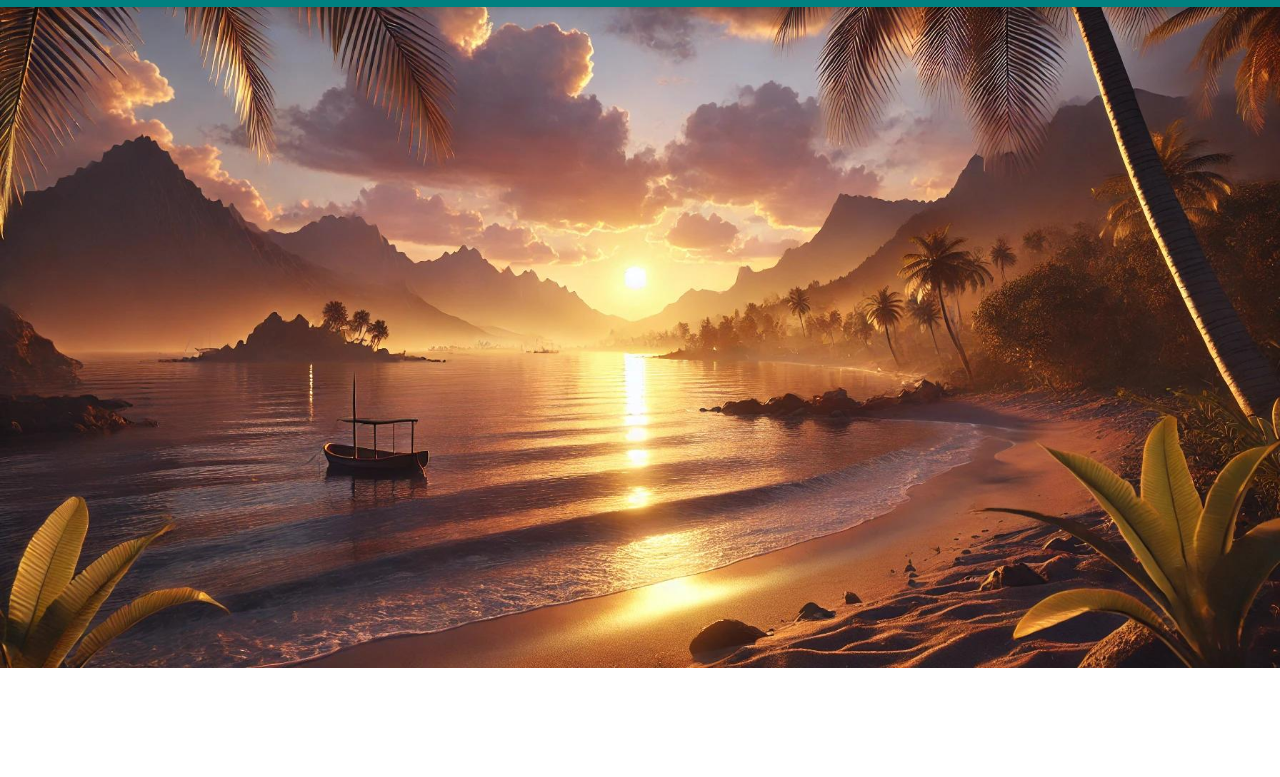
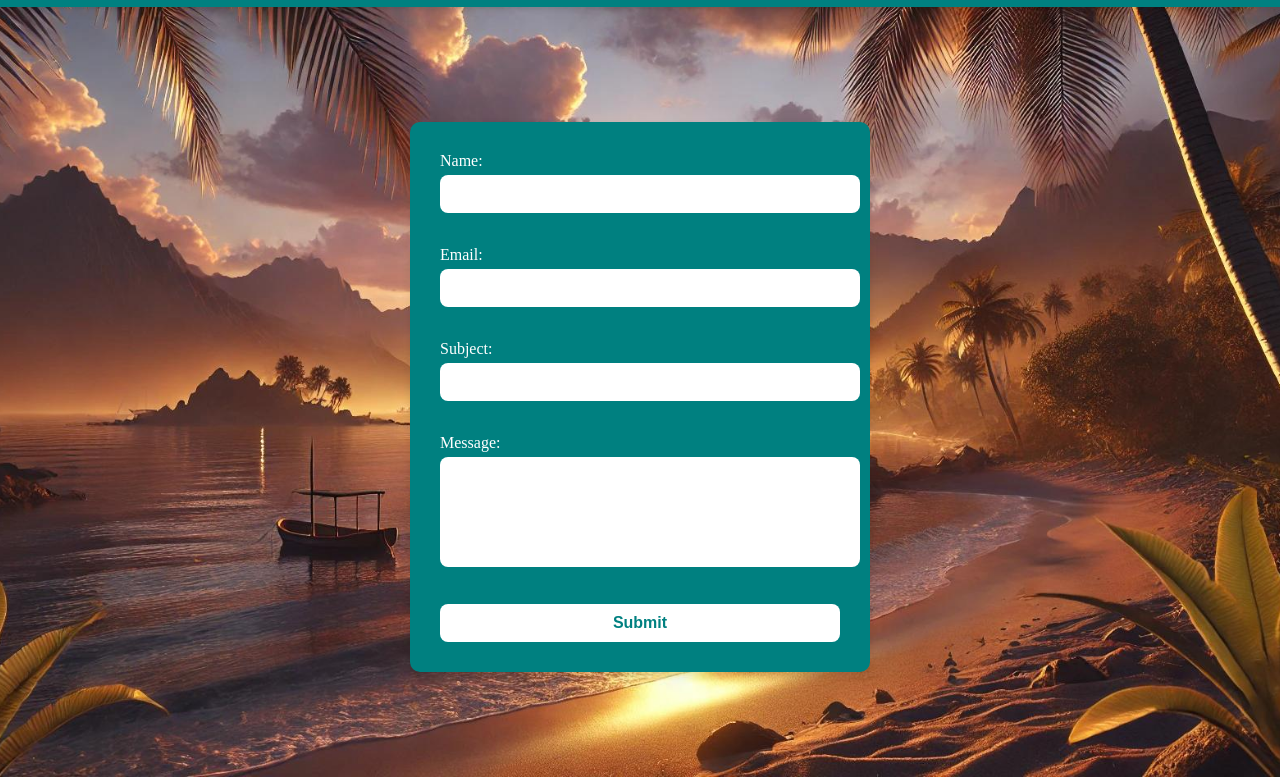
Before and after one commit to jacob-w94/jwtravelRecommendation, a plain HTML site: page contact-us.html in a window 1280 px wide. Shown: the part 63-840 px from the top of the page. Before the commit the page ends 800 px from the top, so only its background shows below. Drawn offline with Linux system fonts and the light colour scheme.

Commit message:
add contact us form

```diff
--- a/contact-us.html
+++ b/contact-us.html
@@ -18,7 +18,7 @@
         <a class="navLink" href="about-us.html">About Us</a>
         <a class="navLink" href="contact-us.html">Contact Us</a>
       </div>
-      <div id="searchDiv" style="visibility: hidden;">
+      <div id="searchDiv" style="visibility: hidden">
         <input type="text" id="navSearch" />
         <button class="navButton">Search</button>
         <button class="navButton">Clear</button>
@@ -27,8 +27,23 @@
 
     <!-- contact form -->
 
-    <div>
-      <!-- <form action=""></form> -->
+    <div id="contactFormWrapper">
+      <form action="/submit_contact_form" method="post">
+        <label for="name">Name:</label><br />
+        <input type="text" id="name" name="name" required /><br /><br />
+
+        <label for="email">Email:</label><br />
+        <input type="email" id="email" name="email" required /><br /><br />
+
+        <label for="subject">Subject:</label><br />
+        <input type="text" id="subject" name="subject" required /><br /><br />
+
+        <label for="message">Message:</label><br />
+        <textarea id="message" name="message" rows="5" required></textarea
+        ><br /><br />
+
+        <input type="submit" value="Submit" />
+      </form>
     </div>
   </body>
   <script src="travel_recommendation.js"></script>
--- a/travel_recommendation.css
+++ b/travel_recommendation.css
@@ -94,3 +94,58 @@ body {
 #aboutUsDiv {
   display: flex;
 }
+
+#contactFormWrapper {
+  display: flex;
+  justify-content: center;
+  align-items: center;
+  min-height: calc(100vh - 80px); /* Adjust height to fit under navbar */
+  padding: 20px;
+}
+
+form {
+  background-color: #008080; /* Teal background */
+  padding: 30px;
+  border-radius: 10px;
+  box-shadow: 0 4px 8px rgba(0, 0, 0, 0.1);
+  width: 100%;
+  max-width: 400px;
+}
+
+form label {
+  color: white;
+  font-size: 1rem;
+}
+
+form input[type="text"],
+form input[type="email"],
+form textarea {
+  width: 100%;
+  padding: 10px;
+  margin-top: 5px;
+  margin-bottom: 15px;
+  border: none;
+  border-radius: 8px; /* Rounded inputs */
+  font-size: 1rem;
+  background-color: #fff;
+}
+
+form textarea {
+  resize: none;
+}
+
+form input[type="submit"] {
+  width: 100%;
+  padding: 10px;
+  background-color: white;
+  color: #008080;
+  border: none;
+  border-radius: 8px;
+  font-size: 1rem;
+  cursor: pointer;
+  font-weight: bold;
+}
+
+form input[type="submit"]:hover {
+  background-color: #e0e0e0;
+}
```
